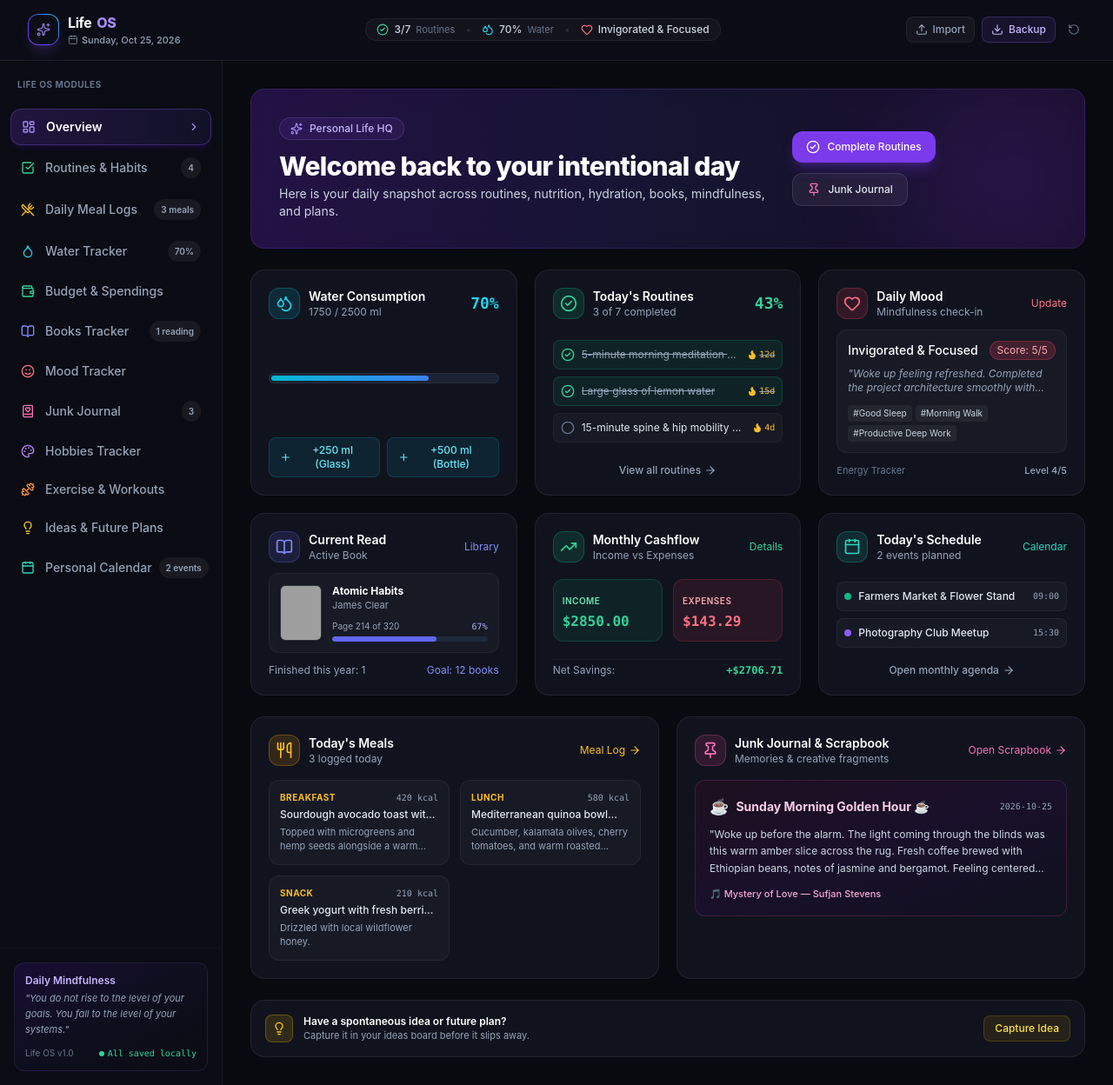
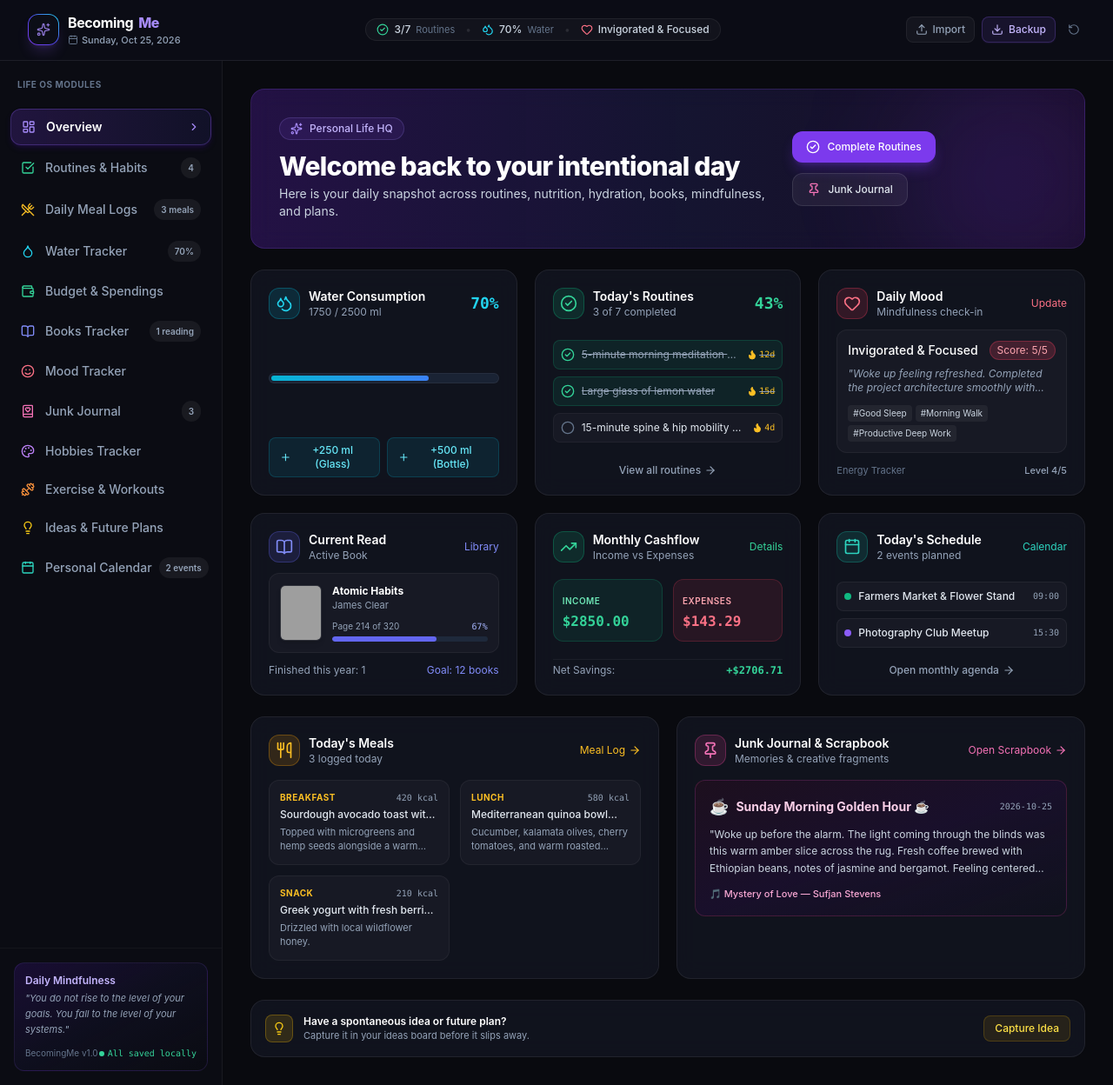
Before and after one commit to sarahobermeit-create/BecomingMe, a React (Vite) app: page / in a window 1280 px wide. Shown: the whole page at 87% size. Built offline with nearby package versions, Linux system fonts and the light colour scheme; grey boxes are pictures that could not be loaded.

Commit message:
Update branding to BecomingMe

```diff
--- a/index.html
+++ b/index.html
@@ -4,7 +4,7 @@
     <meta charset="UTF-8" />
     <link rel="icon" type="image/svg+xml" href="/favicon.svg" />
     <meta name="viewport" content="width=device-width, initial-scale=1.0" />
-    <title>Life OS — Personal Dashboard</title>
+    <title>BecomingMe — Personal Life Dashboard</title>
     <link rel="preconnect" href="https://fonts.googleapis.com">
     <link rel="preconnect" href="https://fonts.gstatic.com" crossorigin>
     <link href="https://fonts.googleapis.com/css2?family=Plus+Jakarta+Sans:wght@300;400;500;600;700;800&family=Caveat:wght@400..700&display=swap" rel="stylesheet">
--- a/src/components/layout/Navbar.tsx
+++ b/src/components/layout/Navbar.tsx
@@ -65,7 +65,7 @@ export const Navbar: React.FC<NavbarProps> = ({ activeTab, setActiveTab }) => {
           </div>
           <div>
             <h1 className="text-base font-bold tracking-tight text-white flex items-center gap-1.5">
-              Life<span className="text-violet-400 font-extrabold">OS</span>
+              Becoming<span className="text-violet-400 font-extrabold">Me</span>
             </h1>
             <p className="text-[11px] font-medium text-slate-400 flex items-center gap-1">
               <CalendarIcon className="w-3 h-3 text-slate-500" />
--- a/src/components/layout/Sidebar.tsx
+++ b/src/components/layout/Sidebar.tsx
@@ -191,7 +191,7 @@ export const Sidebar: React.FC<SidebarProps> = ({ activeTab, setActiveTab }) =>
             "You do not rise to the level of your goals. You fall to the level of your systems."
           </p>
           <div className="mt-2.5 flex items-center justify-between text-[10px] text-slate-500">
-            <span>Life OS v1.0</span>
+            <span>BecomingMe v1.0</span>
             <span className="text-emerald-400 flex items-center gap-1 font-mono">
               <span className="w-1.5 h-1.5 rounded-full bg-emerald-400 animate-pulse"></span>
               All saved locally
```
Also changed, not shown: 1 other file (tests, documents, lock files or other folders).
